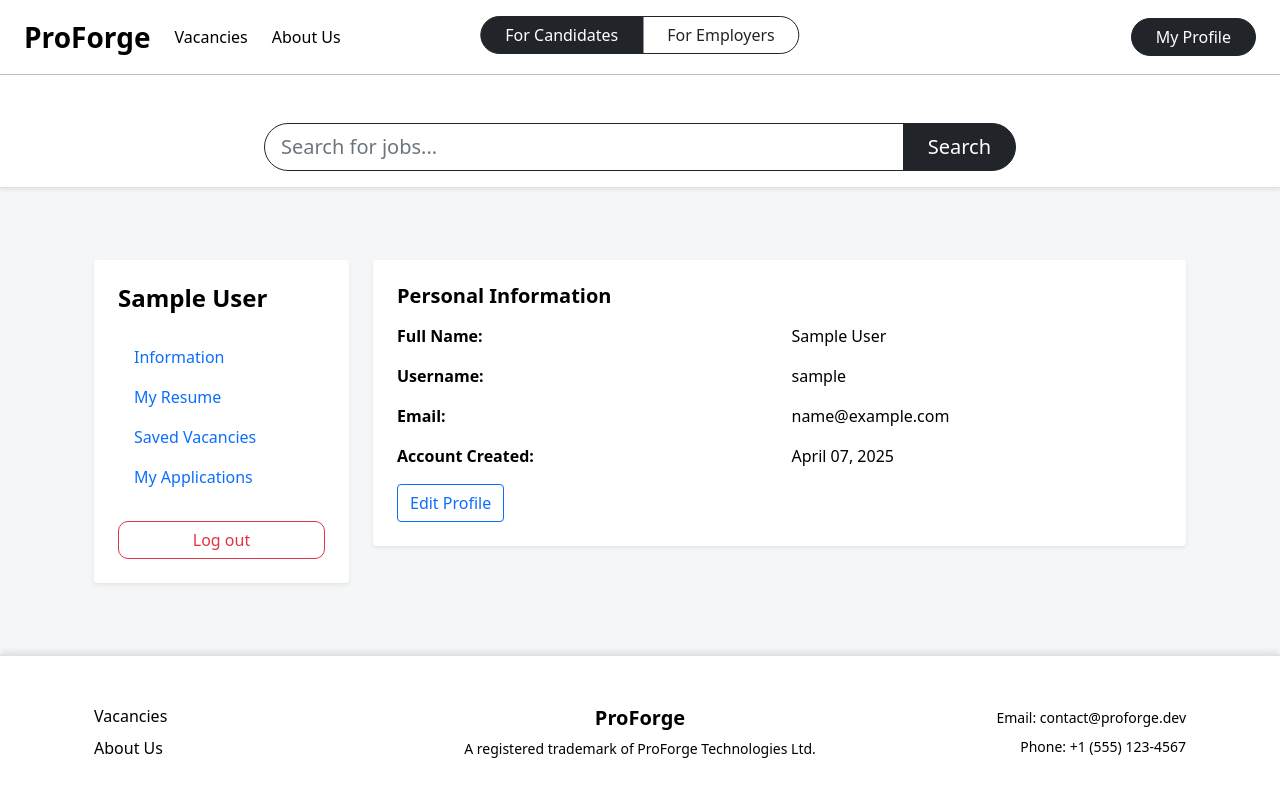
After one commit to PrimeGlorious/ProForge, a Django app: page /profile/ in a window 1280 px wide. The commit adds this page. Run offline with Django 5.2, Linux system fonts and the light colour scheme; the visitor is signed in with stand-in values (Sample User, id 1); data that the repository does not hold is empty; some libraries are stand-ins or nearby versions.

Commit message:
Add 'profile' functionality & create 'saved_vacancies' to Candidate

```diff
--- a/candidates/models.py
+++ b/candidates/models.py
@@ -27,7 +27,8 @@ class Vacancy(models.Model):
 class Candidate(AbstractUser):
     # profile_image = models.ImageField(upload_to="profile_images", null=True)
     # resume = models.FileField(upload_to="resumes", null=True)
-    vacancies = models.ManyToManyField(to=Vacancy, related_name="candidates", through="Application")
+    vacancies = models.ManyToManyField(to=Vacancy, related_name="candidates", through="Application", blank=True)
+    saved_vacancies = models.ManyToManyField(to=Vacancy, related_name="saved_by", blank=True)
 
 
 class Application(models.Model):
--- a/candidates/urls.py
+++ b/candidates/urls.py
@@ -1,11 +1,26 @@
 from django.urls import path
-from candidates.views import index, JobsListView, JobsDetailView, about
+from candidates.views import (
+    index,
+    JobsListView,
+    JobsDetailView,
+    about,
+    profile,
+    toggle_save_vacancy,
+    saved_vacancies,
+    apply,
+    applications
+)
 
 urlpatterns = [
     path("", index, name="index"),
     path("jobs/", JobsListView.as_view(), name="jobs_list"),
     path("jobs/<int:pk>/", JobsDetailView.as_view(), name="jobs_detail"),
     path("about/", about, name="about"),
+    path("profile/", profile, name="profile"),
+    path("toggle-save-vacancy/<int:pk>/", toggle_save_vacancy, name="toggle_save_vacancy"),
+    path("saved-vacancies/", saved_vacancies, name="saved_vacancies"),
+    path("apply/<int:pk>/", apply, name="apply"),
+    path("applications/", applications, name="applications"),
 ]
 
 app_name = "candidates"
--- a/candidates/views.py
+++ b/candidates/views.py
@@ -1,13 +1,16 @@
 from django.contrib.auth import get_user_model
+from django.contrib.auth.decorators import login_required
+from django.contrib.auth.mixins import LoginRequiredMixin
+from django.core.paginator import Paginator
 from django.http.request import HttpRequest
 from django.http.response import HttpResponse
-from django.shortcuts import render
-from django.urls import reverse_lazy
+from django.shortcuts import render, redirect, get_object_or_404
+from django.urls import reverse_lazy, reverse
 from django.views import generic
 from django.views.generic import ListView, DetailView
 
 from candidates.forms import CandidateRegistrationForm
-from candidates.models import Vacancy, Company
+from candidates.models import Vacancy, Company, Candidate
 
 
 def index(request: HttpRequest) -> HttpResponse:
@@ -39,6 +42,9 @@ class JobsListView(ListView):
     template_name = "candidates/vacancies_list.html"
     paginate_by = 7
 
+    def get_queryset(self):
+        return Vacancy.objects.all().order_by("-created_at")
+
 
 class JobsDetailView(DetailView):
     model = Vacancy
@@ -50,3 +56,102 @@ class RegisterView(generic.CreateView):
     form_class = CandidateRegistrationForm
     success_url = reverse_lazy("candidates:index")
     template_name = "registration/signup.html"
+
+
+def profile(request: HttpRequest) -> HttpResponse:
+    current_user = request.user
+
+    applications = current_user.applications.all().order_by("-created_at")
+
+    context = {
+        "applications": applications,
+        "current_user": current_user,
+    }
+
+    return render(
+        request,
+        "candidates/profile.html",
+        context=context,
+    )
+
+
+@login_required
+def apply(
+        request: HttpRequest,
+        pk: int
+) -> HttpResponse:
+    vacancy = get_object_or_404(Vacancy, id=pk)
+
+    if vacancy in request.user.vacancies.all():
+        request.user.vacancies.remove(vacancy)
+    else:
+        request.user.vacancies.add(vacancy)
+
+    return redirect(
+        reverse(
+            "candidates:jobs_detail",
+            args=[pk]
+        )
+    )
+
+
+@login_required
+def toggle_save_vacancy(
+        request: HttpRequest,
+        pk: int
+) -> HttpResponse:
+    vacancy = get_object_or_404(Vacancy, id=pk)
+
+    if vacancy in request.user.saved_vacancies.all():
+        request.user.saved_vacancies.remove(vacancy)
+    else:
+        request.user.saved_vacancies.add(vacancy)
+
+    return redirect(
+        reverse(
+            "candidates:jobs_detail",
+            args=[pk]
+        )
+    )
+
+
+@login_required
+def saved_vacancies(request: HttpRequest) -> HttpResponse:
+    vacancies = request.user.saved_vacancies.all().order_by("-created_at")
+    paginator = Paginator(vacancies, 7)
+
+    page_number = request.GET.get("page", 1)
+    page_obj = paginator.get_page(page_number)
+
+    context = {
+        "vacancies": page_obj,
+        "is_paginated": page_obj.has_other_pages(),
+        "page_obj": page_obj,
+    }
+
+    return render(
+        request,
+        "candidates/saved_vacancies.html",
+        context=context,
+    )
+
+
+@login_required
+def applications(request: HttpRequest) -> HttpResponse:
+    applications = request.user.applications.all().order_by("-created_at")
+    paginator = Paginator(applications, 20)
+
+    page_number = request.GET.get("page", 1)
+    page_obj = paginator.get_page(page_number)
+
+    context = {
+        "applications": page_obj,
+        "is_paginated": page_obj.has_other_pages(),
+        "page_obj": page_obj,
+    }
+
+    return render(
+        request,
+        "candidates/applications.html",
+        context=context,
+    )
--- a/static/css/styles.css
+++ b/static/css/styles.css
@@ -50,7 +50,7 @@ ol {
 }
 
 a {
-    color: inherit;
+    color: #000;
     text-decoration: none;
 }
 
--- a/templates/base.html
+++ b/templates/base.html
@@ -1,3 +1,4 @@
+{% load static %}
 <!DOCTYPE html>
 <html lang="en">
 
@@ -8,7 +9,6 @@
   <link href="https://cdn.jsdelivr.net/npm/bootstrap@5.0.2/dist/css/bootstrap.min.css" rel="stylesheet"
         integrity="sha384-EVSTQN3/azprG1Anm3QDgpJLIm9Nao0Yz1ztcQTwFspd3yD65VohhpuuCOmLASjC" crossorigin="anonymous">
   <link href="https://cdn.jsdelivr.net/npm/bootstrap-icons/font/bootstrap-icons.css" rel="stylesheet">
-  {% load static %}
   <link rel="stylesheet" href="{% static 'css/styles.css' %}">
 </head>
 
@@ -28,7 +28,7 @@
   {% block footer %}
     {% include "includes/footer.html" %}
   {% endblock %}
-
+<script src="https://cdn.jsdelivr.net/npm/bootstrap@5.3.0-alpha1/dist/js/bootstrap.bundle.min.js" ...></script>
 </div>
 </body>
 
--- /dev/null
+++ b/templates/candidates/profile.html
@@ -0,0 +1,160 @@
+{% extends "base.html" %}
+
+{% block content %}
+  <div class="container py-5">
+    <div class="row">
+      <div class="col-lg-3">
+        <div class="bg-white rounded shadow-sm p-4">
+          {% if current_user.first_name %}
+            <h4 class="fw-bold mb-4">{{ current_user.first_name }} {{ current_user.last_name }}</h4>
+          {% else %}
+            <h4 class="fw-bold mb-4">Anonymous</h4>
+          {% endif %}
+          <ul class="nav flex-column">
+            <li class="nav-item">
+              <a class="nav-link active" id="information-tab" data-bs-toggle="tab" href="#information-section">Information</a>
+            </li>
+            <li class="nav-item">
+              <a class="nav-link" id="resume-tab" data-bs-toggle="tab" href="#resume-section">My Resume</a>
+            </li>
+            <li class="nav-item">
+              <a class="nav-link" id="jobs-tab" data-bs-toggle="tab" href="#vacancy-section">Saved Vacancies</a>
+            </li>
+            <li class="nav-item">
+              <a class="nav-link" id="applications-tab" data-bs-toggle="tab" href="#applications-section">My
+                Applications</a>
+            </li>
+          </ul>
+          <form method="post" action="{% url 'logout' %}">
+            {% csrf_token %}
+            <button type="submit" class="btn btn-outline-danger mt-4 w-100" style="border-radius: 10px;">Log out
+            </button>
+          </form>
+        </div>
+      </div>
+
+      <div class="col-lg-9">
+        <div class="tab-content">
+
+          <div class="tab-pane fade show active" id="information-section">
+            <div class="bg-white rounded shadow-sm p-4 mb-4">
+              <h5 class="fw-bold mb-3">Personal Information</h5>
+              <div class="row mb-3">
+                <div class="col-6"><strong>Full Name:</strong></div>
+                <div class="col-6">{{ current_user.first_name }} {{ current_user.last_name }}</div>
+              </div>
+              <div class="row mb-3">
+                <div class="col-6"><strong>Username:</strong></div>
+                <div class="col-6">{{ current_user.username }}</div>
+              </div>
+              {% if user.email %}
+                <div class="row mb-3">
+                  <div class="col-6"><strong>Email:</strong></div>
+                  <div class="col-6">{{ current_user.email }}</div>
+                </div>
+              {% endif %}
+              {% if current_user.first_name and current_user.last_name %}
+                <div class="row mb-3">
+                  <div class="col-6"><strong>Account Created:</strong></div>
+                  <div class="col-6">{{ current_user.date_joined|date:"F d, Y" }}</div>
+                </div>
+              {% endif %}
+              <a href="#" class="btn btn-outline-primary">Edit Profile</a>
+            </div>
+          </div>
+
+          <div class="tab-pane fade" id="resume-section">
+            <div class="bg-white rounded shadow-sm p-4 mb-4">
+              <h5 class="fw-bold">Under development.</h5>
+            </div>
+          </div>
+
+          <div class="tab-pane fade" id="vacancy-section">
+            <div class="bg-white rounded shadow-sm p-4 mb-4">
+              <h5 class="fw-bold mb-3">Saved Vacancies</h5>
+              {% if current_user.saved_vacancies.count > 0 %}
+
+                <a href="{% url 'candidates:jobs_detail' current_user.saved_vacancies.last.pk %}"
+                   class="vacancy-card d-block mb-4 text-decoration-none text-dark">
+                  <div class="bg-white shadow-sm p-5 h-100" style="min-height: 280px; border-radius: 24px;">
+
+                    {% if current_user.saved_vacancies.last.title %}
+                      <h3 class="fw-bold mb-3">{{ current_user.saved_vacancies.last.title }}</h3>
+                    {% endif %}
+
+                    {% if current_user.saved_vacancies.last.salary %}
+                      <p class="mb-2 fs-5 text-dark">{{ current_user.saved_vacancies.last.salary }} ₴</p>
+                    {% endif %}
+
+                    {% if current_user.saved_vacancies.last.company.name or current_user.saved_vacancies.last.location %}
+                      <div class="mb-3 text-muted">
+                        {% if current_user.saved_vacancies.last.company.name %}
+                          <strong>{{ current_user.saved_vacancies.last.company.name }}</strong>
+                        {% endif %}
+                        {% if current_user.saved_vacancies.last.location %}
+                          <span> · {{ current_user.saved_vacancies.last.location }}</span>
+                        {% endif %}
+                      </div>
+                    {% endif %}
+
+                    {% if current_user.saved_vacancies.last.description %}
+                      <div class="text-muted mb-0"
+                           style="line-height: 1.7; display: -webkit-box; -webkit-line-clamp: 4; -webkit-box-orient: vertical; overflow: hidden; text-overflow: ellipsis;">
+                        {{ current_user.saved_vacancies.last.description|safe }}
+                      </div>
+                    {% endif %}
+
+                  </div>
+                </a>
+                <a href="{% url 'candidates:saved_vacancies' %}" class="btn btn-outline-dark">View All Saved
+                  Vacancies</a>
+              {% else %}
+                <h6 class="fw-bold mt-5">Unfortunately, you have not saved any vacancy</h6>
+              {% endif %}
+            </div>
+          </div>
+
+          <div class="tab-pane fade" id="applications-section">
+            <div class="bg-white rounded shadow-sm p-4 mb-4">
+              <h5 class="fw-bold mb-5">Applications</h5>
+
+              {% if applications %}
+                <ul class="list-group">
+                  {% for application in applications|slice:":3" %}
+                    <div class="list-group-item d-flex justify-content-between align-items-center mb-3 py-3 border-top">
+                      <a href="{% url 'candidates:jobs_detail' application.vacancy.id %}"
+                         class="d-flex w-100 text-dark text-decoration-none">
+                        <div class="d-flex flex-column">
+                          <h6 class="mb-1">{{ application.vacancy.title }}</h6>
+                          <small class="text-muted">{{ application.created_at|date:"F j, Y" }}</small>
+                        </div>
+                      </a>
+
+                      <div>
+                        {% if application.status == 'applied' %}
+                          <span class="badge text-muted">Applied</span>
+                        {% elif application.status == 'interviewed' %}
+                          <span class="badge text-primary">Interviewed</span>
+                        {% elif application.status == 'hired' %}
+                          <span class="badge text-success">Hired</span>
+                        {% elif application.status == 'rejected' %}
+                          <span class="badge text-danger">Rejected</span>
+                        {% endif %}
+                      </div>
+                    </div>
+                  {% endfor %}
+                </ul>
+                <a href="{% url 'candidates:applications' %}" class="btn btn-outline-dark">View All Applications</a>
+
+              {% else %}
+                <h6 class="fw-bold mt-5">Unfortunately, you have not applied for any vacancy</h6>
+              {% endif %}
+            </div>
+          </div>
+
+
+        </div>
+      </div>
+    </div>
+  </div>
+{% endblock %}
--- /dev/null
+++ b/templates/candidates/saved_vacancies.html
@@ -0,0 +1 @@
+{% extends "candidates/vacancies_list.html" %}
--- a/templates/includes/header.html
+++ b/templates/includes/header.html
@@ -22,11 +22,7 @@
 
       <div class="d-flex gap-3">
         {% if user.is_authenticated %}
-          <form method="post" action="{% url 'logout' %}">
-            {% csrf_token %}
-            <button type="submit" class="btn btn-outline-dark px-4" style="border-radius: 999px;">Logout</button>
-          </form>
-          <a href="#" class="btn btn-dark px-4" style="border-radius: 999px;">
+          <a href="{% url 'candidates:profile' %}" class="btn btn-dark px-4" style="border-radius: 999px;">
             My Profile
           </a>
         {% else %}
```
Also changed, not shown: templates/candidates/applications.html (added, +32 -0 lines), templates/candidates/vacancies_detail.html (+21 -4 lines), candidates/migrations/0003_candidate_saved_vacancies_alter_candidate_vacancies.py (added).
